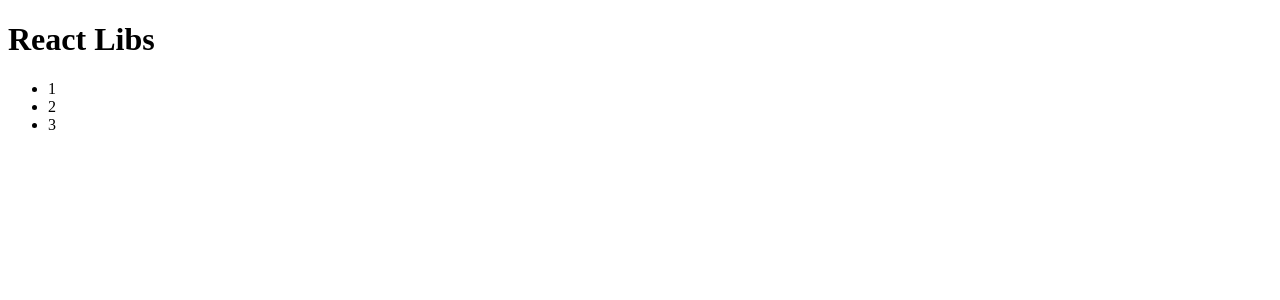
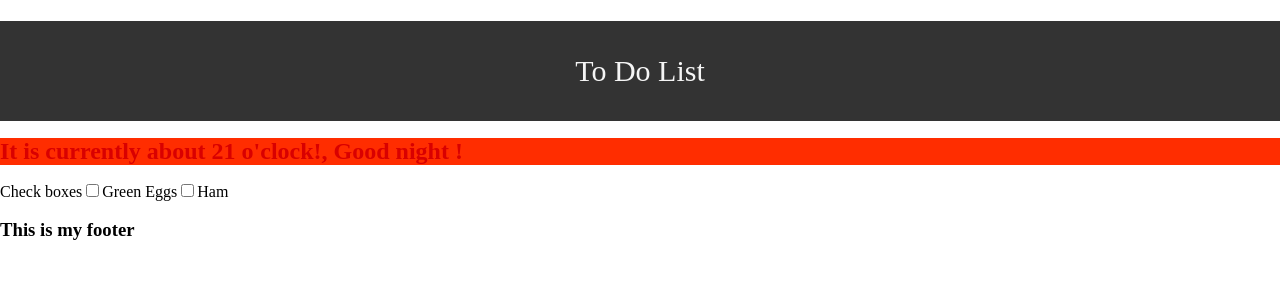
Before and after one commit to lmaghran/React_Libs, a Flask app: page / in a window 1280 px wide. Shown: the top 300 px of the page. Run offline with Flask 2, Linux system fonts and the light colour scheme; some libraries are stand-ins or nearby versions.

Commit message:
added greating feature

```diff
--- a/static/reactlibs.jsx
+++ b/static/reactlibs.jsx
@@ -1,12 +1,70 @@
+function MainContent () {
+    return(
+    <main>
+    <label>Check boxes</label>
+             <input type = "checkbox"
+                 id = "chkEggs"
+                 value = "greenEggs" />
+                 <label for = "chkEggs">
+                 Green Eggs
+                 </label>
+
+            <input type = "checkbox"
+                 id = "chkHam"
+                 value = "ham" />
+
+        <label for = "chkHam">Ham</label>
+    </main>
+    )
+}
+
+function Header () {
+    const date = new Date()
+  const hours = date.getHours()
+  let timeOfDay
+  const styles = {
+    color: "#FF8C00",
+    backgroundColor: "#FF2D00",
+    fontSize: 24
+  }
+
+  if (hours < 12) {
+    timeOfDay = "morning"
+    styles.color = "#04756F"
+  } else if (hours >= 12 && hours < 17) {
+    timeOfDay = "afternoon"
+    styles.color = "#2E0927"
+  } else {
+    timeOfDay = "night"
+    styles.color = "#D90000"
+  }
+
+    return(
+    <div>
+    <header className="navbar"> To Do List </header>
+    <h1 style= {styles}> It is currently about {date.getHours()} o'clock!,  Good {timeOfDay} !</h1>
+    </div>
+    )
+}
+
+
+
+function Footer () {
+    return(
+    <footer>
+        <h3> This is my footer </h3>
+    </footer>
+    )
+}
+
 
 function MyApp() {
     return (
+
     <div>
-    <ul>
-    <li>1</li>
-    <li>2</li>
-    <li>3</li>
-    </ul>
+    <Header />
+    <MainContent />
+    <Footer />
     </div>
 
     )
--- a/static/styles.css
+++ b/static/styles.css
@@ -0,0 +1,15 @@
+body {
+    margin: 0;
+}
+
+.navbar {
+    height: 100px;
+    background-color: #333;
+    color: whitesmoke;
+    margin-bottom: 15px;
+    text-align: center;
+    font-size: 30px;
+    display: flex;
+    justify-content: center;
+    align-items: center;
+}
--- a/templates/reactlibs.html
+++ b/templates/reactlibs.html
@@ -1,8 +1,8 @@
 {% extends 'react-demo.html' %}
 
-{% block title %}React Libs{% endblock %}
+{% block title %}{% endblock %}
 
-{% block header %}React Libs{% endblock %}
+{% block header %}{% endblock %}
 
 {% block end_head %}
   <link rel="stylesheet" href="/static/styles.css">
```
Also changed, not shown: templates/index.html (deleted, +0 -19 lines).
